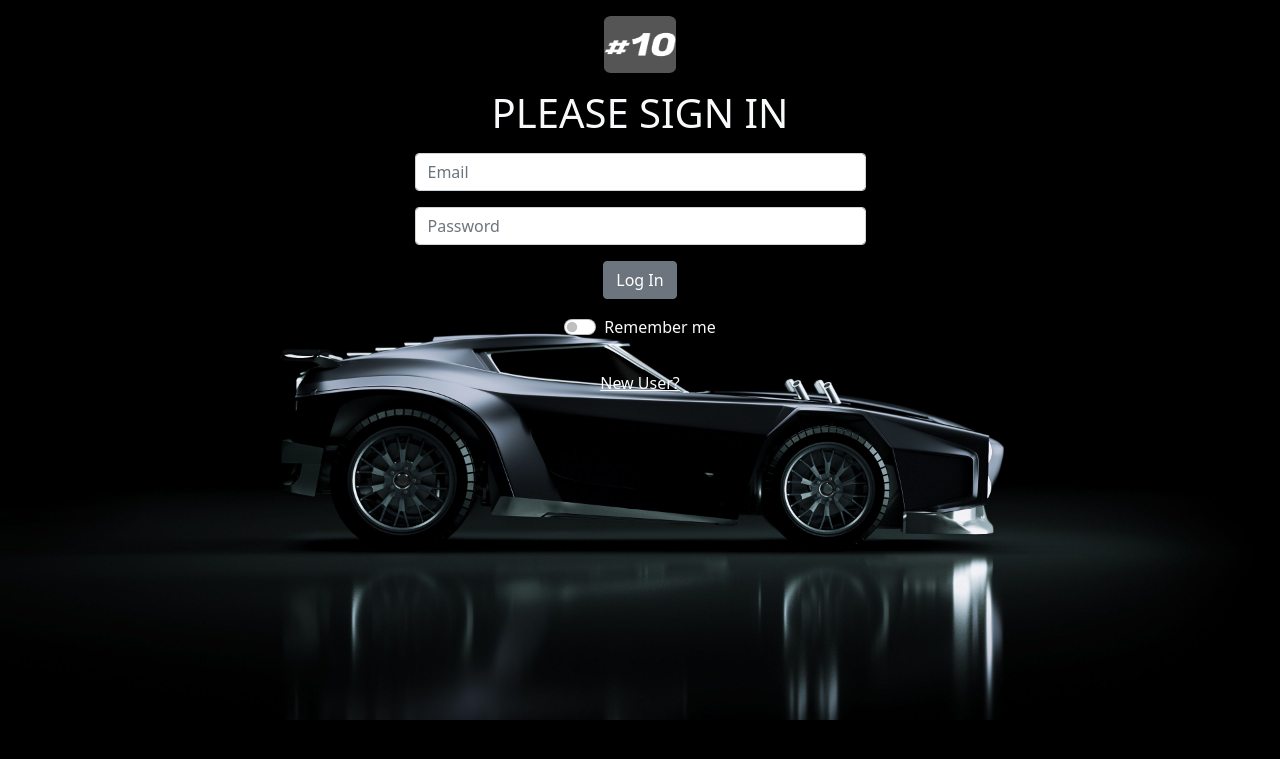
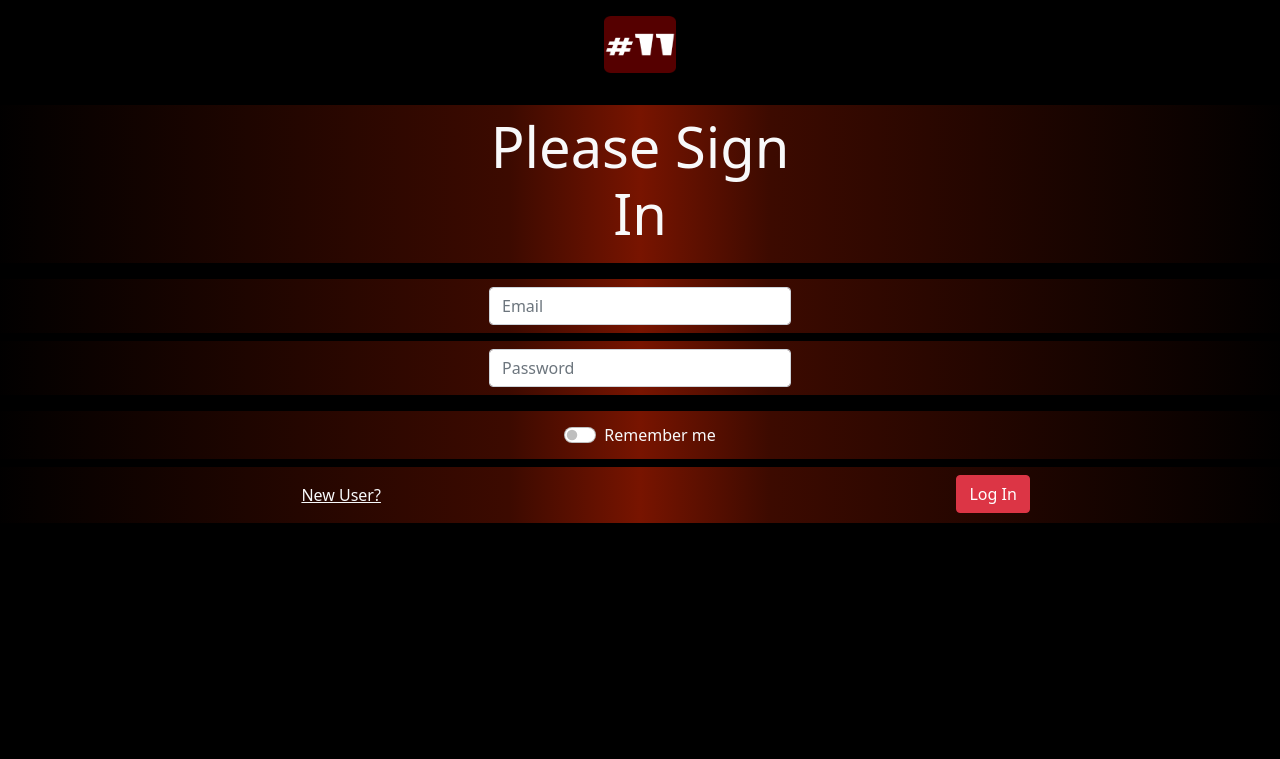
Before and after one commit to waterBottleHolster/thirty_login_pages, a Flask app: page /auth/login in a window 1280 px wide. Shown: the top 759 px of the page. Run offline with Flask 2, Linux system fonts and the light colour scheme; some libraries are stand-ins or nearby versions.

Commit message:
went simple red bars for the 11th pair of login and registration forms

```diff
--- a/app/auth/views.py
+++ b/app/auth/views.py
@@ -17,7 +17,7 @@ def login():
                 next = url_for('main.index')
             return redirect(next)
         flash('Invalid Username or Password')
-    return render_template('auth/login10.html', form=form)
+    return render_template('auth/login11.html', form=form)
 
 @auth.route('/logout')
 @login_required
@@ -37,4 +37,4 @@ def register():
         db.session.commit()
         flash('You can now login!')
         return redirect(url_for('auth.login'))
-    return render_template('auth/register10.html', form=form)
+    return render_template('auth/register11.html', form=form)
--- a/app/templates/auth/login10.html
+++ b/app/templates/auth/login10.html
@@ -114,7 +114,7 @@
       </div>
     </div>
     <div class="row mb-3">
-      <div class="col-md-5 mx-auto" style="margin-top: ;">
+      <div class="col-md-5 mx-auto" style="margin-top: 0;">
         {{ form.submit(class="btn btn-secondary", style="background-color: rgb(0,20,40)") }}
       </div>
     </div>
--- /dev/null
+++ b/app/templates/auth/login11.html
@@ -0,0 +1,86 @@
+{% extends "base.html" %}
+
+{% block head %}
+  <link rel="stylesheet" href="https://cdnjs.cloudflare.com/ajax/libs/font-awesome/4.7.0/css/font-awesome.min.css">
+  <!-- Links to the site's favicon -->
+  <link rel="shortcut icon" href="{{ url_for('static', filename='images/favicon_11/favicon.ico') }}" type="image/x-icon">
+  <link rel="icon" href="{{ url_for('static', filename='images/favicon_11/favicon.ico') }}" type="image/x-icon">
+
+  <style>
+    body {
+      overflow: hidden;
+      background-color: black;
+    }
+
+    .container-fluid {
+      padding: 0;
+      margin: 0;
+    }
+
+    .grad-div {
+      height: auto;
+      background: linear-gradient(to right,
+        rgba(60, 20, 0, 0) 0%,
+        rgba(120, 20, 0, 0.5) 40%,
+        rgba(120, 20, 0, 1) 50%,
+        rgba(120, 20, 0, 0.5) 60%,
+        rgba(60, 20, 0, 0) 100%);
+    }
+  </style>
+  <title>
+    {% block title %}Login{% endblock %}
+  </title>
+{% endblock %}
+
+{% block page_content %}
+
+<form action=" {{ url_for('auth.login') }}" method="POST">
+  <div class="text-center">
+    <img class="my-md-3 my-1" src="{{url_for('static', filename='images/favicon_11/apple-touch-icon.png')}}"
+    alt="number id icon" width="72" height="57">
+  </div>
+
+  <div class="row grad-div my-3 py-2">
+    <div class="col-md-3 col-10 mx-auto">
+      <h1 class="display-4 text-center text-light">Please Sign In</h1>
+    </div>
+  </div>
+
+  <div class="row grad-div my-2 py-2">
+    <div class="col-md-3 col-10 mx-auto">
+      {{ form.email(class="form-control", placeholder="Email") }}
+    </div>
+  </div>
+
+  <div class="row grad-div mt-2 mb-3 py-2">
+    <div class="col-md-3 col-10 mx-auto">
+      {{ form.password(class="form-control", placeholder="Password") }}
+    </div>
+  </div>
+
+  <div class="row grad-div my-2 py-1 text-center">
+    <div class="col-md-2 col-6 mx-auto">
+      <div class="checkbox form-switch pt-2">
+        {{ form.remember_me(class="form-check-input") }}
+        {{ form.remember_me.label(class="text-light") }}
+      </div>
+    </div>
+  </div>
+
+  <div class="row grad-div text-center">
+    <div class="col-md-2 col-6 mx-auto">
+      <p class="my-3">
+        <a class="p-1 text-light" href="{{ url_for('auth.register') }}">
+          New User?
+        </a>
+      </p>
+    </div>
+    <div class="col-md-1 mx-auto my-2">
+      {{ form.submit(class="btn btn-danger")}}
+    </div>
+  </div>
+</form>
+
+
+
+{% endblock %}
--- a/app/templates/auth/register10.html
+++ b/app/templates/auth/register10.html
@@ -128,7 +128,7 @@
     </div>
 
     <div class="row mb-2">
-      <div class="col-md-5 mx-auto" style="margin-top: ;">
+      <div class="col-md-5 mx-auto" style="margin-top: 0;">
         {{ form.submit(class="btn btn-secondary", style="background-color: rgb(0,20,40)") }}
       </div>
     </div>
```
Also changed, not shown: app/templates/auth/register11.html (added, +90 -0 lines), app/static/images/favicon_11/android-chrome-192x192.png (added), app/static/images/favicon_11/android-chrome-512x512.png (added), app/static/images/favicon_11/apple-touch-icon.png (added), app/static/images/favicon_11/favicon-16x16.png (added), app/static/images/favicon_11/favicon-32x32.png (added), app/static/images/favicon_11/favicon.ico (added), app/static/images/favicon_11/site.webmanifest (added).
